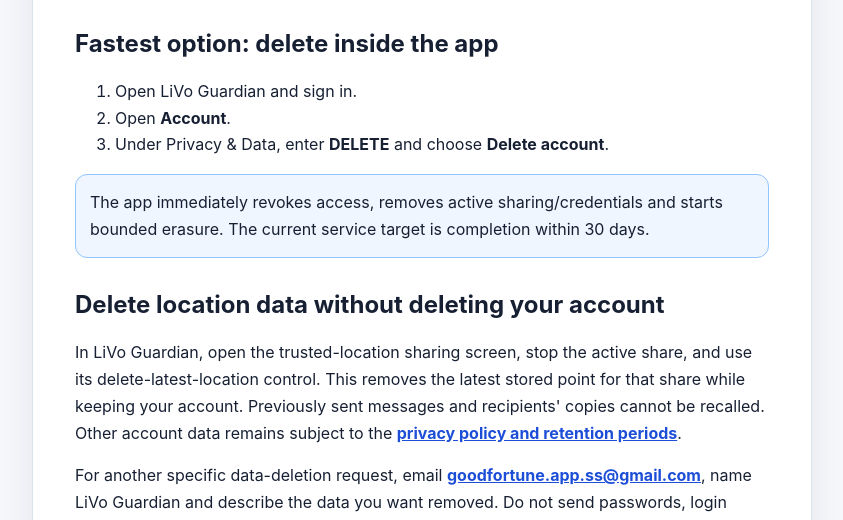
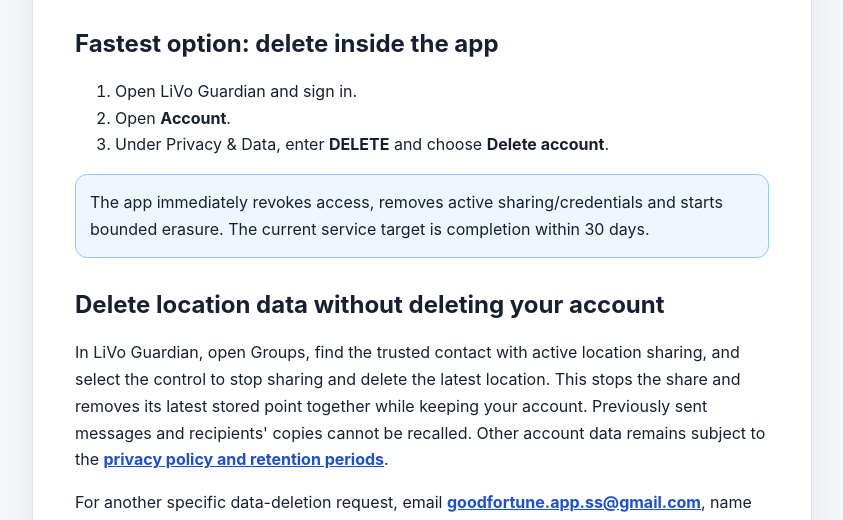
Before and after one commit to MehdiRahbar/livo-privacy, a plain HTML site: page guardian/delete-account.html in a window 1280 px wide. Shown: the part 280-800 px from the top of the page, without its empty margins (218-1061 px from the left). Drawn offline with Linux system fonts and the light colour scheme.

Commit message:
Clarify location deletion navigation

```diff
--- a/guardian/delete-account.html
+++ b/guardian/delete-account.html
@@ -20,7 +20,7 @@
   </ol>
   <p class="notice">The app immediately revokes access, removes active sharing/credentials and starts bounded erasure. The current service target is completion within 30 days.</p>
   <h2 id="delete-data">Delete location data without deleting your account</h2>
-  <p>In LiVo Guardian, open the trusted-location sharing screen, stop the active share, and use its delete-latest-location control. This removes the latest stored point for that share while keeping your account. Previously sent messages and recipients' copies cannot be recalled. Other account data remains subject to the <a href="privacy.html">privacy policy and retention periods</a>.</p>
+  <p>In LiVo Guardian, open Groups, find the trusted contact with active location sharing, and select the control to stop sharing and delete the latest location. This stops the share and removes its latest stored point together while keeping your account. Previously sent messages and recipients' copies cannot be recalled. Other account data remains subject to the <a href="privacy.html">privacy policy and retention periods</a>.</p>
   <p>For another specific data-deletion request, email <a href="mailto:goodfortune.app.ss@gmail.com?subject=LiVo%20Guardian%20data%20deletion">goodfortune.app.ss@gmail.com</a>, name LiVo Guardian and describe the data you want removed. Do not send passwords, login codes, or payment-card details. We may verify account ownership; narrowly required security records may be retained as described below.</p>
   <h2>Request deletion without the app</h2>
   <p>Send a request from a reachable email address. Include your Guardian display name, your sign-in method (Apple or Google; phone number for an earlier phone-sign-in version), and the words “Delete my LiVo Guardian account.” Do not include a password, identity token, card number or one-time code. We may ask for a safe identity-verification step before deleting the account.</p>
```
